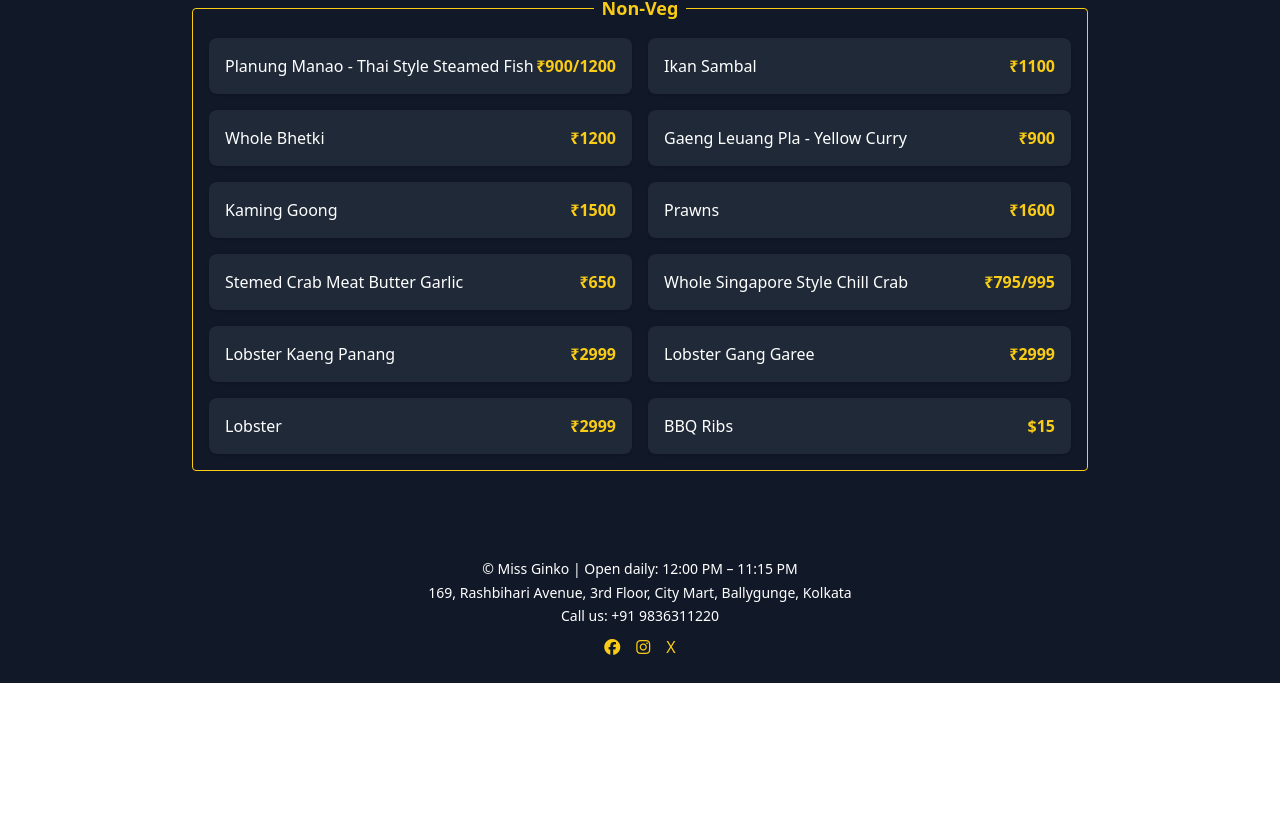
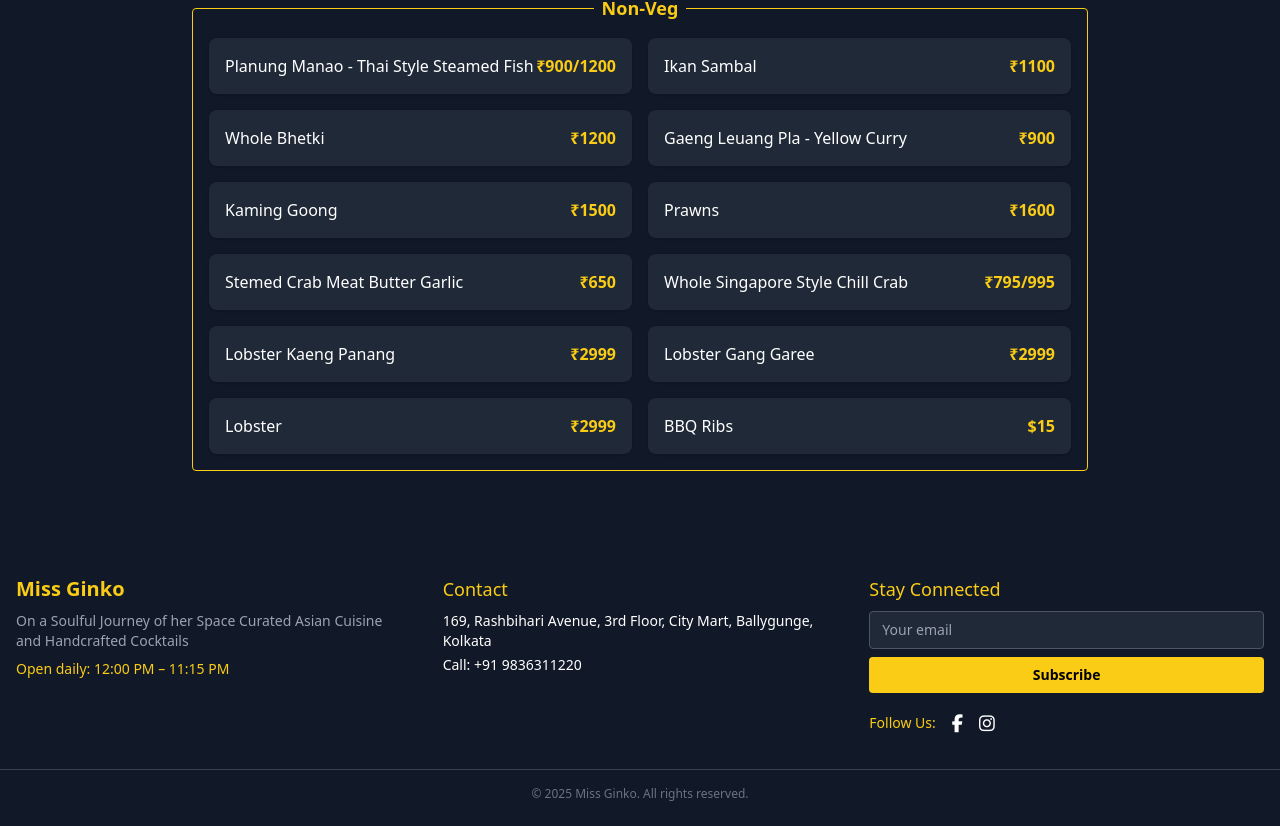
Before and after one commit to Raktimmaity/zinco, a React (Vite) app: page /menu in a window 1280 px wide. Shown: the part 523-1349 px from the top of the page. Before the commit the page ends 1206 px from the top, so only its background shows below. Built offline with nearby package versions, Linux system fonts and the light colour scheme.

Commit message:
update many pages

```diff
--- a/src/pages/AboutUs.jsx
+++ b/src/components/About.jsx
@@ -3,7 +3,7 @@
 
 const About = () => {
   return (
-    <section id="about" className="bg-gray-900 text-white py-32 px-32">
+    <section id="about" className="bg-gray-900 text-white py-28 px-32">
       <div className="container mx-auto flex flex-col md:flex-row items-center gap-10 relative">
         {/* Image with background shape */}
         <div className="w-full md:w-1/2 relative flex justify-center items-center">
@@ -20,7 +20,7 @@
 
         <div className="md:w-1/2">
           <h2 className="text-3xl font-bold text-yellow-400 mb-4 relative inline-block">
-            About Us
+            About <span className="text-white">Us</span>
             <span className="block w-16 h-1 bg-yellow-400 mt-1"></span>
           </h2>
 
--- a/src/components/BookSeat.jsx
+++ b/src/components/BookSeat.jsx
@@ -13,8 +13,8 @@
 
       {/* Content */}
       <div className="relative z-10 text-center max-w-2xl mx-auto">
-        <h2 className="text-4xl md:text-5xl font-bold text-yellow-400 mb-6">
-          Book a Seat Now
+        <h2 className="text-4xl md:text-5xl font-bold text-white mb-6">
+        Book a <span className='text-yellow-400'>Seat</span> Now
         </h2>
         <p className="text-lg md:text-xl text-gray-200 mb-8">
           Reserve your spot today and enjoy unforgettable nights with us!
--- a/src/components/Contact.jsx
+++ b/src/components/Contact.jsx
@@ -4,8 +4,8 @@
   return (
     <section id="contact" className="bg-black text-white py-16 px-4">
       <div className="container mx-auto max-w-6xl">
-        <h2 className="text-4xl text-yellow-400 font-bold text-center mb-10 relative inline-block after:block after:w-24 after:h-1 after:bg-yellow-400 after:mt-2 after:mx-auto">
-          Contact Us
+        <h2 className="text-4xl text-white font-bold text-center mb-10 relative inline-block after:block after:w-24 after:h-1 after:bg-yellow-400 after:mt-2 after:mx-auto">
+        <span className='text-yellow-400'>Contact</span> Us
         </h2>
 
         <div className="grid md:grid-cols-2 gap-10">
@@ -40,7 +40,7 @@
           <div className="w-full h-96 rounded-lg overflow-hidden shadow-lg">
             <iframe
               title="Zinco Bar Location"
-              src="https://www.google.com/maps/embed?pb=!1m18!1m12!1m3!1d1140.7670967115982!2d88.3653129030755!3d22.5203035068815!2m3!1f0!2f0!3f0!3m2!1i1024!2i768!4f13.1!3m3!1m2!1s0x3a0277ee9f0d64a9%3A0xb4eaeb7aabe21fa8!2sMiss%20Ginko!5e1!3m2!1sen!2sin!4v1745476735925!5m2!1sen!2sin" // Replace with your actual embed link
+              src="https://www.google.com/maps/embed?pb=!1m18!1m12!1m3!1d1140.7670967115982!2d88.3653129030755!3d22.5203035068815!2m3!1f0!2f0!3f0!3m2!1i1024!2i768!4f13.1!3m3!1m2!1s0x3a0277ee9f0d64a9%3A0xb4eaeb7aabe21fa8!2sMiss%20Ginko!5e1!3m2!1sen!2sin!4v1745476735925!5m2!1sen!2sin"
               width="100%"
               height="100%"
               className="border-0"
--- a/src/components/Events.jsx
+++ b/src/components/Events.jsx
@@ -14,7 +14,7 @@
       {/* Content */}
       <div className="relative container mx-auto max-w-4xl z-10">
         <h2 className="text-4xl font-bold text-yellow-400 text-center mb-10">
-          Upcoming Events
+          Upcoming <span className="text-white">Events</span>
         </h2>
         <div className="space-y-6">
           <div className="bg-gray-800 bg-opacity-80 p-6 rounded-lg shadow-md">
--- a/src/components/Footer.jsx
+++ b/src/components/Footer.jsx
@@ -1,20 +1,58 @@
-import React from 'react';
+import React from "react";
 
 const Footer = () => (
-  <>
-  <footer className="bg-gray-900 text-white py-6">
-    <div className="container mx-auto text-center">
-      <p className="text-sm">&copy; Miss Ginko | Open daily: 12:00 PM – 11:15 PM</p>
-      <p className="text-sm mt-1">169, Rashbihari Avenue, 3rd Floor, City Mart, Ballygunge, Kolkata</p>
-      <a href='tel:+919836311220' className="text-sm">Call us: +91 9836311220</a>
-      <div className="mt-2 flex justify-center gap-4 text-yellow-400">
-        <a href="#"><i className="fa-brands fa-facebook"></i></a>
-        <a href="#"><i className="fa-brands fa-instagram"></i></a>
-        <a href="#">X</a>
+  <footer className="bg-gray-900 text-white pt-10 pb-6">
+    <div className="container mx-auto px-4 grid md:grid-cols-3 sm:grid-cols-2 gap-8 text-sm">
+      {/* Brand Info */}
+      <div>
+        <h2 className="text-yellow-400 text-xl font-semibold mb-2">Miss Ginko</h2>
+        <p className="text-gray-400">
+        On a Soulful Journey of her Space
+        Curated Asian Cuisine and Handcrafted Cocktails
+        </p>
+        <p className="mt-2 text-yellow-400">Open daily: 12:00 PM – 11:15 PM</p>
+      </div>
+
+      {/* Quick Links */}
+
+
+      {/* Contact Info */}
+      <div>
+        <h3 className="text-yellow-400 text-lg font-medium mb-2">Contact</h3>
+        <p>169, Rashbihari Avenue, 3rd Floor, City Mart, Ballygunge, Kolkata</p>
+        <a href="tel:+919836311220" className="block mt-1 hover:text-yellow-400">
+          Call: +91 9836311220
+        </a>
+      </div>
+
+      {/* Newsletter & Socials */}
+      <div>
+        <h3 className="text-yellow-400 text-lg font-medium mb-2">Stay Connected</h3>
+        <form className="flex flex-col space-y-2">
+          <input
+            type="email"
+            placeholder="Your email"
+            className="px-3 py-2 rounded bg-gray-800 text-white border border-gray-600 placeholder-gray-400 outline-none"
+          />
+          <button
+            type="submit"
+            className="bg-yellow-400 text-black font-semibold py-2 rounded hover:bg-yellow-500 transition cursor-pointer"
+          >
+            Subscribe
+          </button>
+        </form>
+        <div className="flex items-center gap-4 mt-4 text-white text-lg">
+          <p className="text-sm text-yellow-400">Follow Us:</p>
+          <a href="https://www.facebook.com/iammissginko/" target="_blank"><i className="fa-brands fa-facebook-f hover:text-white transition"></i></a>
+          <a href="https://www.instagram.com/iammissginko?utm_source=ig_web_button_share_sheet&igsh=ZDNlZDc0MzIxNw==" target="_blank"><i className="fa-brands fa-instagram hover:text-white transition"></i></a>
+        </div>
       </div>
     </div>
+
+    <div className="border-t border-gray-700 mt-8 pt-4 text-center text-xs text-gray-500">
+      &copy; {new Date().getFullYear()} Miss Ginko. All rights reserved.
+    </div>
   </footer>
-  </>
 );
 
 export default Footer;
--- /dev/null
+++ b/src/components/MenuModal.jsx
@@ -0,0 +1,46 @@
+// components/MenuModal.jsx
+import React from "react";
+import { motion, AnimatePresence } from "framer-motion";
+import Menu from "./Menu"; // Your existing menu component
+
+const MenuModal = ({ isOpen, onClose }) => {
+  return (
+    <AnimatePresence>
+      {isOpen && (
+        <>
+          {/* Backdrop */}
+          <motion.div
+            className="fixed inset-0 bg-black bg-opacity-80 z-50"
+            initial={{ opacity: 0 }}
+            animate={{ opacity: 1 }}
+            exit={{ opacity: 0 }}
+            onClick={onClose}
+          />
+          {/* Modal Content */}
+          <motion.div
+            className="fixed inset-0 z-50 overflow-y-auto p-4 flex justify-center items-center"
+            initial={{ y: 100, opacity: 0 }}
+            animate={{ y: 0, opacity: 1 }}
+            exit={{ y: 100, opacity: 0 }}
+            transition={{ type: "spring", stiffness: 200, damping: 20 }}
+          >
+            <div
+              className="bg-gray-900 rounded-lg shadow-xl w-full max-w-6xl relative overflow-hidden"
+              onClick={(e) => e.stopPropagation()}
+            >
+              <button
+                onClick={onClose}
+                className="absolute top-4 right-4 text-yellow-400 text-2xl"
+              >
+                &times;
+              </button>
+              <Menu />
+            </div>
+          </motion.div>
+        </>
+      )}
+    </AnimatePresence>
+  );
+};
+
+export default MenuModal;
--- a/src/components/Reviews.jsx
+++ b/src/components/Reviews.jsx
@@ -54,8 +54,8 @@
   return (
     <section id="reviews" className="bg-gray-900 text-white py-16 px-4">
       <div className="container mx-auto max-w-6xl">
-        <h2 className="text-4xl text-yellow-400 font-bold text-center mb-10 relative inline-block after:block after:w-24 after:h-1 after:bg-yellow-400 after:mt-2 after:mx-auto">
-          What People Say
+        <h2 className="text-4xl text-white font-bold text-center mb-10 relative inline-block after:block after:w-24 after:h-1 after:bg-yellow-400 after:mt-2 after:mx-auto">
+          What <span className='text-yellow-400'> People</span> Say
         </h2>
 
         <div
```
Also changed, not shown: src/components/Navbar.jsx (+9 -9 lines).
